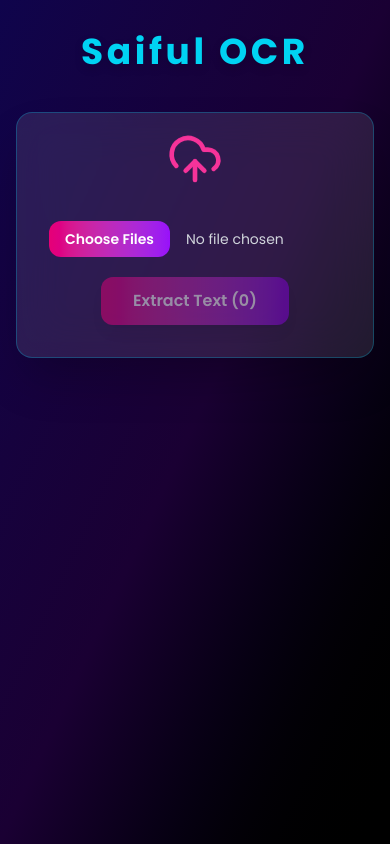
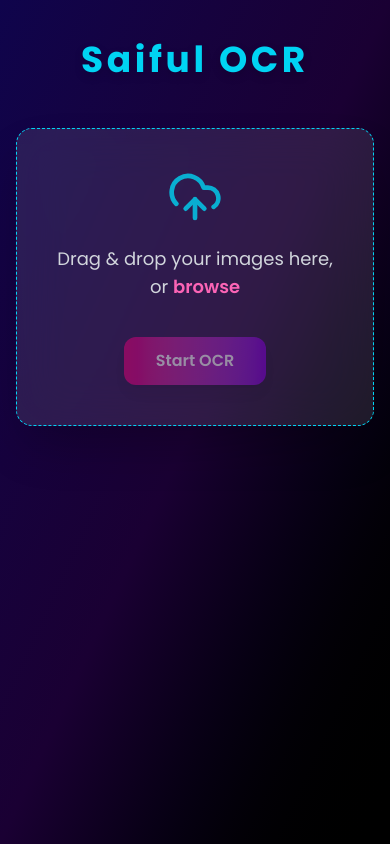
Before and after one commit to saaifulislam1/ocr-web, a Next.js app: page / in a window 390 px wide. Built offline with nearby package versions, Linux system fonts and the light colour scheme.

Commit message:
mobile res

```diff
--- a/app/src/components/OcrUploader.tsx
+++ b/app/src/components/OcrUploader.tsx
@@ -138,61 +138,66 @@ export default function OcrUploader() {
   }
 
   return (
-    <main className="min-h-screen bg-gradient-to-br from-[#0f044c] via-[#1a0033] to-black text-white px-4 py-8">
+    <main className="min-h-screen bg-gradient-to-br from-[#0f044c] via-[#1a0033] to-black text-white px-4 py-10">
       {/* Title */}
-      <h1 className="text-4xl md:text-5xl font-extrabold text-center mb-10 tracking-widest text-cyan-400 drop-shadow-lg">
+      <h1 className="text-4xl md:text-5xl font-extrabold text-center mb-12 tracking-widest text-cyan-400 drop-shadow-lg">
         Saiful OCR
       </h1>
 
       {/* Upload Section */}
-      <div className="max-w-2xl mx-auto bg-white/10 backdrop-blur-xl border border-cyan-500/30 rounded-2xl p-8 shadow-2xl">
-        <div className="flex flex-col items-center gap-5">
-          <UploadCloud className="w-14 h-14 text-pink-500 animate-bounce" />
+      <div className="max-w-3xl mx-auto bg-white/10 backdrop-blur-xl border border-dashed border-cyan-400 rounded-2xl p-10 shadow-2xl">
+        <div className="flex flex-col items-center text-center gap-5">
+          {/* Upload Icon */}
+          <UploadCloud className="w-14 h-14 text-cyan-400 opacity-80" />
 
-          {/* File Input */}
-          <label className="w-full">
+          <p className="text-gray-300 text-lg">
+            Drag & drop your images here, or{" "}
+            <label className="text-pink-400 font-semibold cursor-pointer hover:underline">
+              browse
               <input
                 type="file"
                 accept="image/*"
                 multiple
                 onChange={onFilesSelected}
-              className="block w-full text-sm text-gray-300
-            file:mr-4 file:py-2 file:px-4
-            file:rounded-xl file:border-0
-            file:text-sm file:font-semibold
-            file:bg-gradient-to-r file:from-pink-600 file:to-purple-600 file:text-white
-            hover:file:from-pink-500 hover:file:to-purple-500 cursor-pointer"
+                className="hidden"
               />
             </label>
+          </p>
 
-          {/* Submit Button */}
+          {/* Selected files */}
+          {files.length > 0 && (
+            <p className="text-sm text-green-300">
+              {files.length} file{files.length > 1 ? "s" : ""} selected
+            </p>
+          )}
+
+          {/* Action Button */}
           <button
             onClick={handleSubmit}
             disabled={loading || files.length === 0}
-            className="px-8 py-3 rounded-xl bg-gradient-to-r from-pink-600 to-purple-700
+            className="mt-4 px-8 py-3 rounded-xl bg-gradient-to-r from-pink-600 to-purple-700
           text-white font-semibold shadow-lg hover:scale-105 hover:shadow-xl
           transition-all duration-200 disabled:opacity-50 disabled:cursor-not-allowed"
           >
-            {loading ? "Processing..." : `Extract Text (${files.length})`}
+            {loading ? "Processing..." : "Start OCR"}
           </button>
         </div>
       </div>
 
       {/* Results */}
       {textResult && (
-        <div className="max-w-2xl mx-auto mt-10 bg-white/10 backdrop-blur-xl border border-pink-500/30 rounded-2xl p-6 shadow-2xl">
+        <div className="max-w-3xl mx-auto mt-10 bg-white/10 backdrop-blur-xl border border-pink-500/30 rounded-2xl p-6 shadow-2xl">
           <h2 className="text-lg md:text-xl mb-4 text-cyan-300 font-semibold">
             Extracted Text
           </h2>
 
-          {/* Text Output */}
           <textarea
             value={textResult}
             readOnly
             className="w-full h-64 p-4 bg-black/60 font-mono text-green-300 rounded-lg resize-none border border-cyan-500/20 focus:outline-none focus:ring-2 focus:ring-cyan-400"
           />
 
-          {/* Action Buttons */}
+          {/* Buttons */}
           <div className="flex flex-wrap gap-3 mt-5">
             <button
               onClick={handleCopy}
@@ -220,9 +225,9 @@ export default function OcrUploader() {
         </div>
       )}
 
-      {/* Error Message */}
+      {/* Error */}
       {error && (
-        <div className="max-w-2xl mx-auto mt-6 p-4 bg-red-600/30 text-red-100 rounded-lg border border-red-400 text-center text-sm">
+        <div className="max-w-3xl mx-auto mt-6 p-4 bg-red-600/30 text-red-100 rounded-lg border border-red-400 text-center text-sm">
           ⚠ {error}
         </div>
       )}
```
Lines whose indentation alone changed are shown as unchanged.
